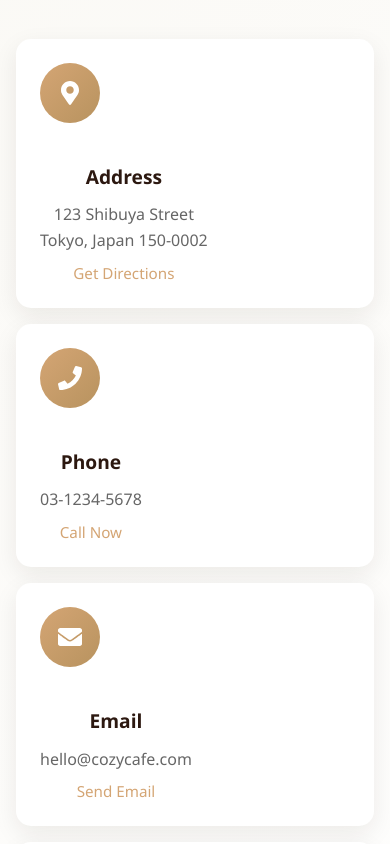
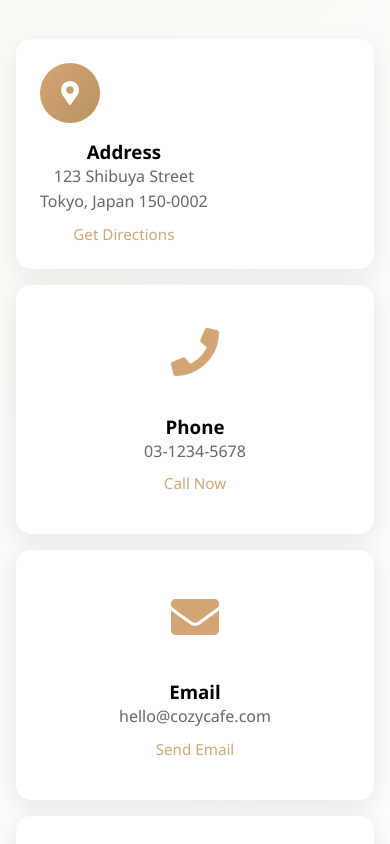
Before and after one commit to rikuto-mikado/cafe-website-react, a React (Create React App) app: page /contact in a window 390 px wide. Shown: the part 1560-2404 px from the top of the page. Built offline with nearby package versions, Linux system fonts and the light colour scheme.

Commit message:
done contact-element, next is about-element or menu-element

```diff
--- a/src/pages/Contact/Contact.css
+++ b/src/pages/Contact/Contact.css
@@ -266,14 +266,14 @@
 }
 
 /* Information cards */
-.info-cards {
+.contact-info-cards {
     display: flex;
     flex-direction: column;
     gap: 1.5rem;
     margin-bottom: 3rem;
 }
 
-.info-card {
+.contact-info-card {
     background: #fff;
     padding: 2rem;
     border-radius: 15px;
@@ -289,7 +289,7 @@
     box-shadow: 0 15px 40px rgba(44, 24, 16, 0.12);
 }
 
-.info-icon {
+.contact-info-icon {
     width: 60px;
     height: 60px;
     background: linear-gradient(135deg, #d4a574, #b8935f);
@@ -302,18 +302,18 @@
     flex-shrink: 0;
 }
 
-.info-content {
+.contact-info-content {
     flex: 1;
 }
 
-.info-card-title {
+.contact-info-card-title {
     font-size: 1.2rem;
     font-weight: 600;
     color: #2c1810;
     margin-bottom: 0.8rem;
 }
 
-.info-text {
+.contact-info-text {
     color: #666;
     line-height: 1.6;
     margin-bottom: 0.8rem;
@@ -472,11 +472,11 @@
         gap: 1rem;
     }
 
-    .info-cards {
+    .contact-info-cards {
         gap: 1rem;
     }
 
-    .info-card {
+    .contact-info-card {
         padding: 1.5rem;
     }
 
@@ -507,7 +507,7 @@
         font-size: 1.8rem;
     }
 
-    .info-card {
+    .contact-info-card {
         flex-direction: column;
         text-align: center;
         gap: 1rem;
--- a/src/pages/Contact/Contact.js
+++ b/src/pages/Contact/Contact.js
@@ -200,9 +200,9 @@ const Contact = () => {
                 </p>
               </div>
 
-              <div className="info-cards">
-                <div className="info-card">
-                  <div className="info-icon">
+              <div className="contact-info-cards">
+                <div className="contact-info-card">
+                  <div className="contact-info-icon">
                     <FaMapMarkerAlt />
                   </div>
                   <div className="info-content">
```
